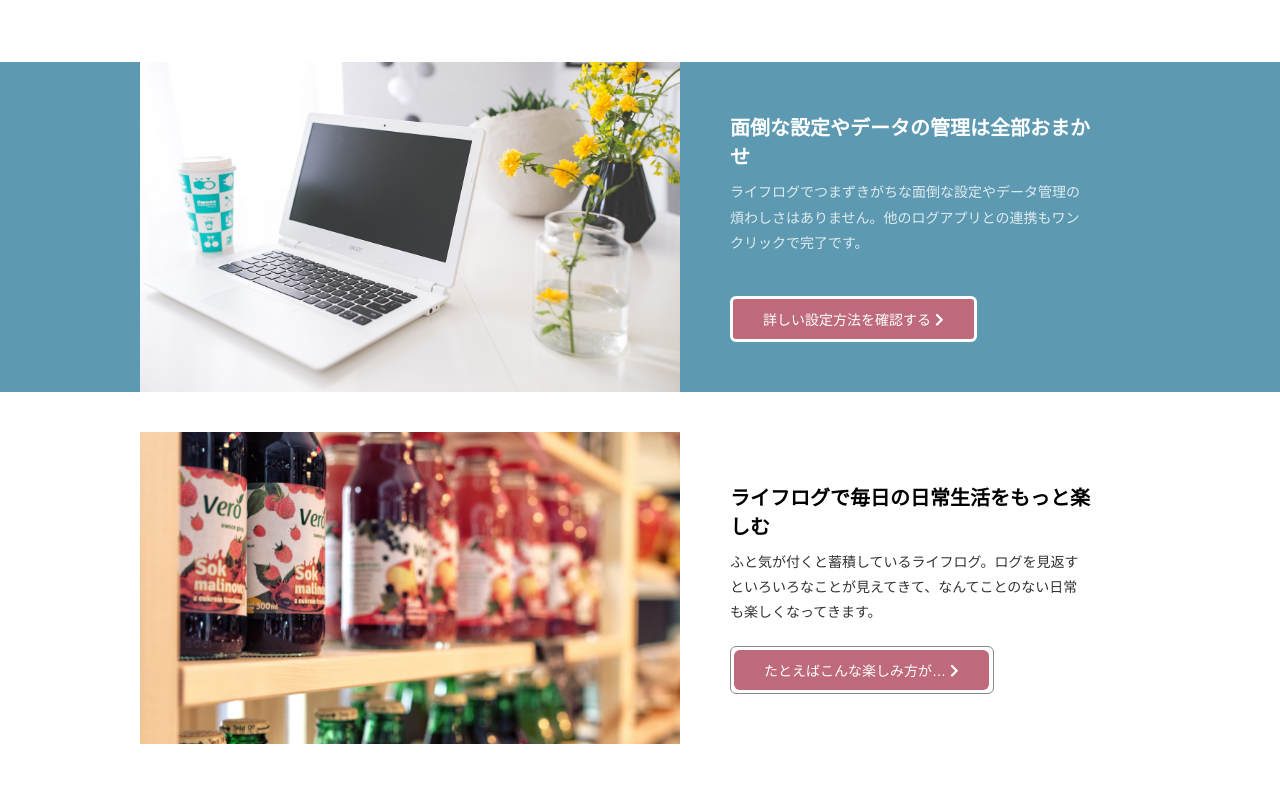
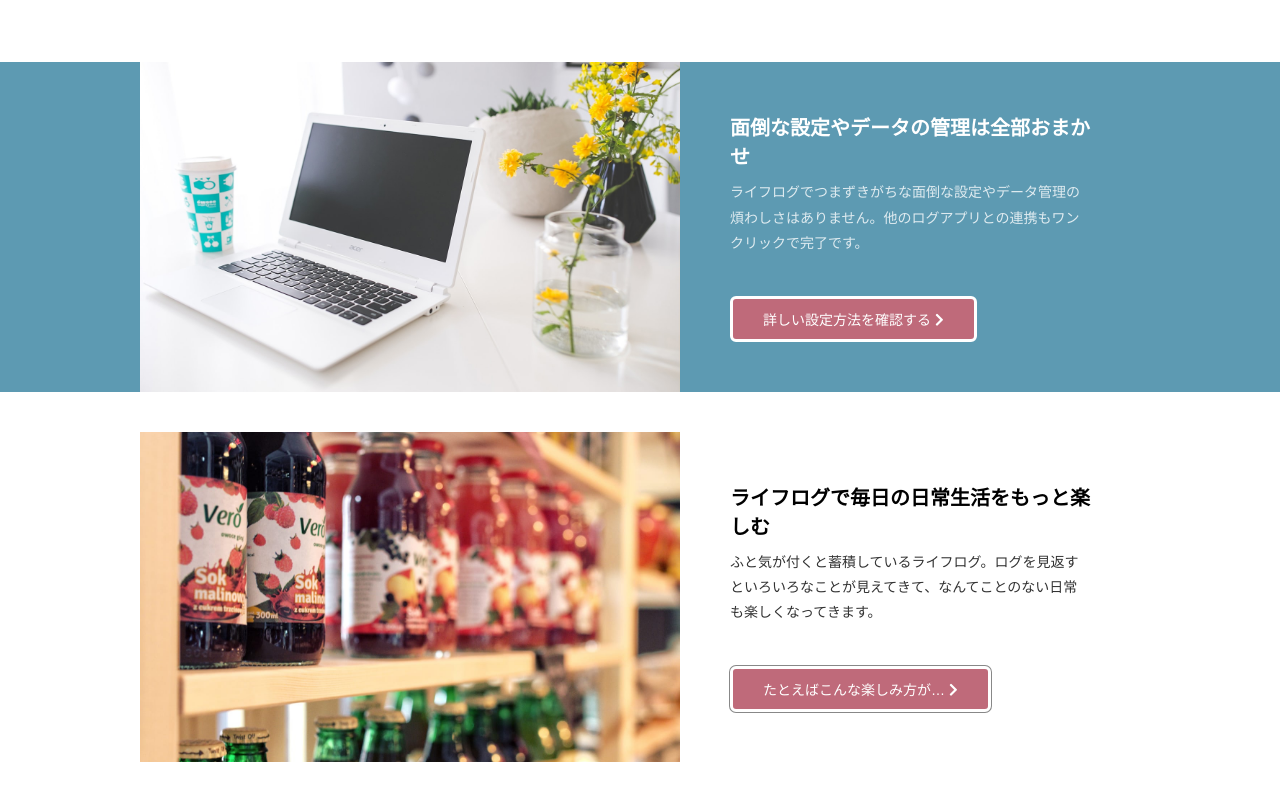
Before and after one commit to yinm/6step-master-html-css, a Nuxt app in the folder trace/: page / in a window 1280 px wide. Shown: the part 1125-1925 px from the top of the page. Built offline with nearby package versions, Linux system fonts and the light colour scheme.

Commit message:
Check sample

```diff
--- a/trace/components/ReversedContent.vue
+++ b/trace/components/ReversedContent.vue
@@ -17,8 +17,12 @@
 </template>
 
 <style scoped>
-  .conD {
-    margin: 40px 0;
+  .conD .container {
+    padding-top: 2px;
+  }
+
+  .conD .text {
+    padding: 20px;
   }
 
   .conD h2 {
@@ -32,22 +36,17 @@
     margin-bottom: 20px;
     font-size: 14px;
     line-height: 1.8;
-    opacity: 0.8;
-  }
-
-  .conD .cover {
-    margin-top: 20px;
-    padding: 3px;
-    border: solid 1px #888;
-    border-radius: 6px;
-    width: 256px;
+    opacity: 0.8
   }
 
   .conD a {
     display: inline-block;
+    margin-top: 20px;
     padding: 10px 30px;
+    box-shadow: 0 0 0 1px #888;
+    border: solid 3px currentColor;
+    border-radius: 6px;
     background-color: var(--accent-color);
-    border-radius: 6px;
     color: var(--text-bright-color);
     font-size: 14px;
     text-decoration: none;
@@ -67,16 +66,14 @@
     background-size: cover;
   }
 
-  .conD .text {
-    padding: 20px;
-  }
-
   @media (min-width: 768px) {
     .conD .container {
       display: flex;
       max-width: var(--large-width);
       margin-left: auto;
       margin-right: auto;
+      padding-top: 40px;
+      padding-bottom: 40px;
     }
 
     .conD .photo {
```
